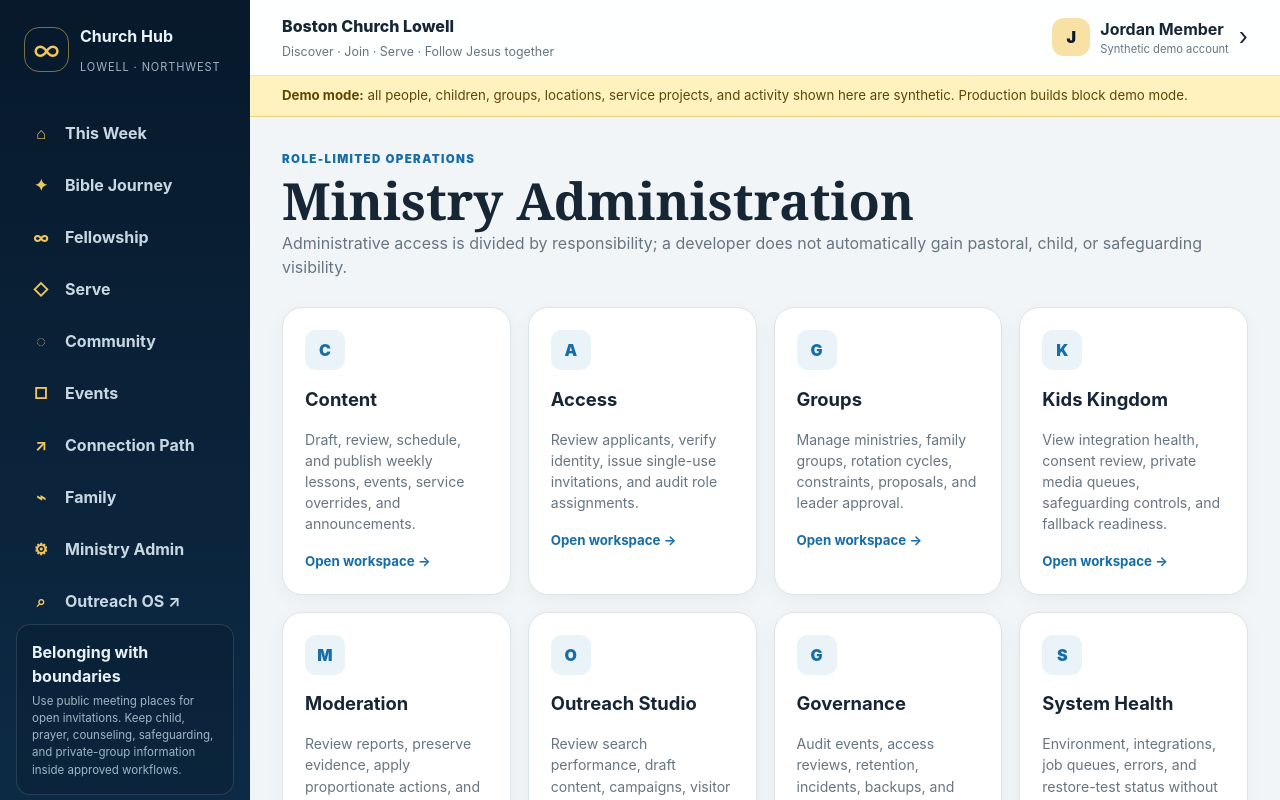
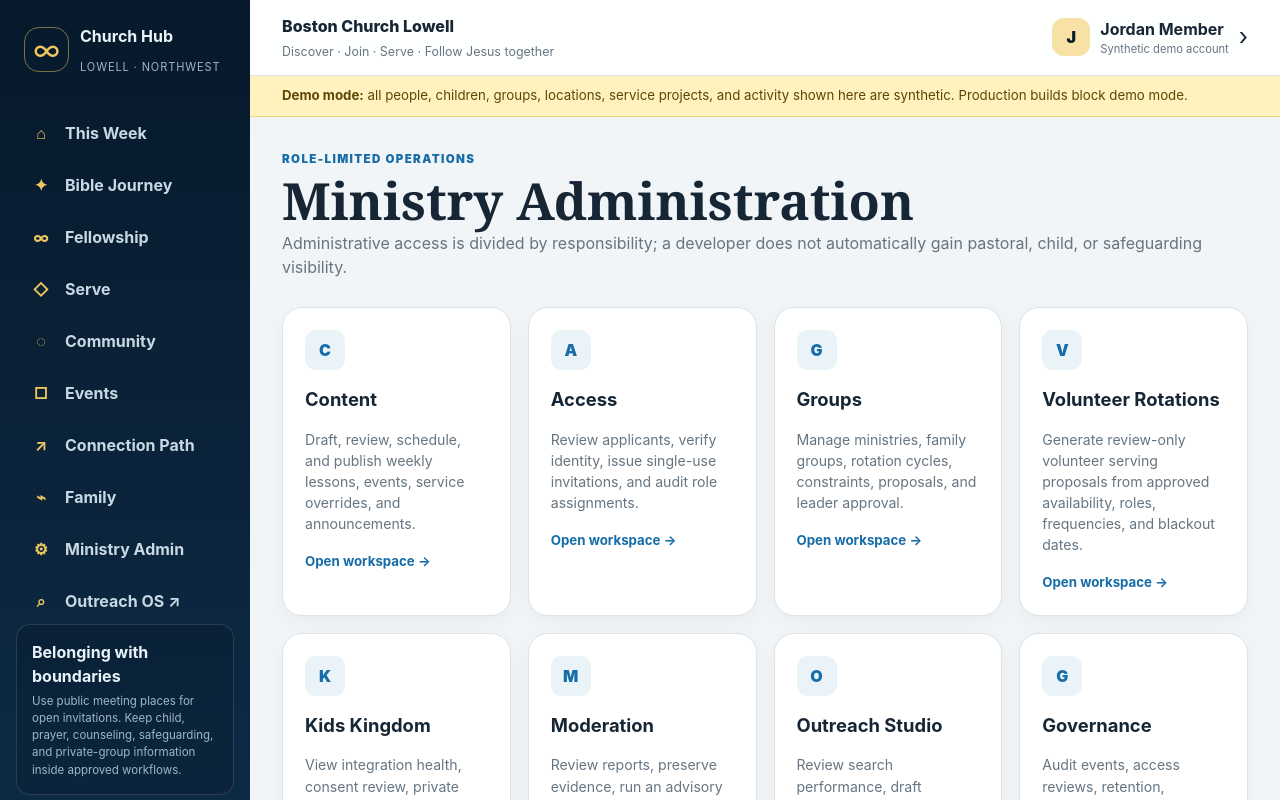
Before and after one commit to Infinite-Pieces-AI/Infinite-Pieces-AI-northwest-church-master-operating-system, a Next.js app in the folder apps/church-hub/: page /admin in a window 1280 px wide. Shown: the top 800 px of the page. Built offline with nearby package versions, Linux system fonts and the light colour scheme; no server answers.

Commit message:
feat: expose Gemini rotation and moderation workspaces

```diff
--- a/apps/church-hub/app/(protected)/admin/page.tsx
+++ b/apps/church-hub/app/(protected)/admin/page.tsx
@@ -32,6 +32,13 @@ const tools: ReadonlyArray<{
     permission: "group.manage_assigned",
   },
   {
+    title: "Volunteer Rotations",
+    description:
+      "Generate review-only volunteer serving proposals from approved availability, roles, frequencies, and blackout dates.",
+    slug: "rotations",
+    permission: "group.manage_assigned",
+  },
+  {
     title: "Kids Kingdom",
     description:
       "View integration health, consent review, private media queues, safeguarding controls, and fallback readiness.",
@@ -41,7 +48,7 @@ const tools: ReadonlyArray<{
   {
     title: "Moderation",
     description:
-      "Review reports, preserve evidence, apply proportionate actions, and escalate safety concerns.",
+      "Review reports, preserve evidence, run an advisory language preflight, apply proportionate actions, and escalate safety concerns.",
     slug: "moderation",
     permission: "moderation.review",
   },
```
